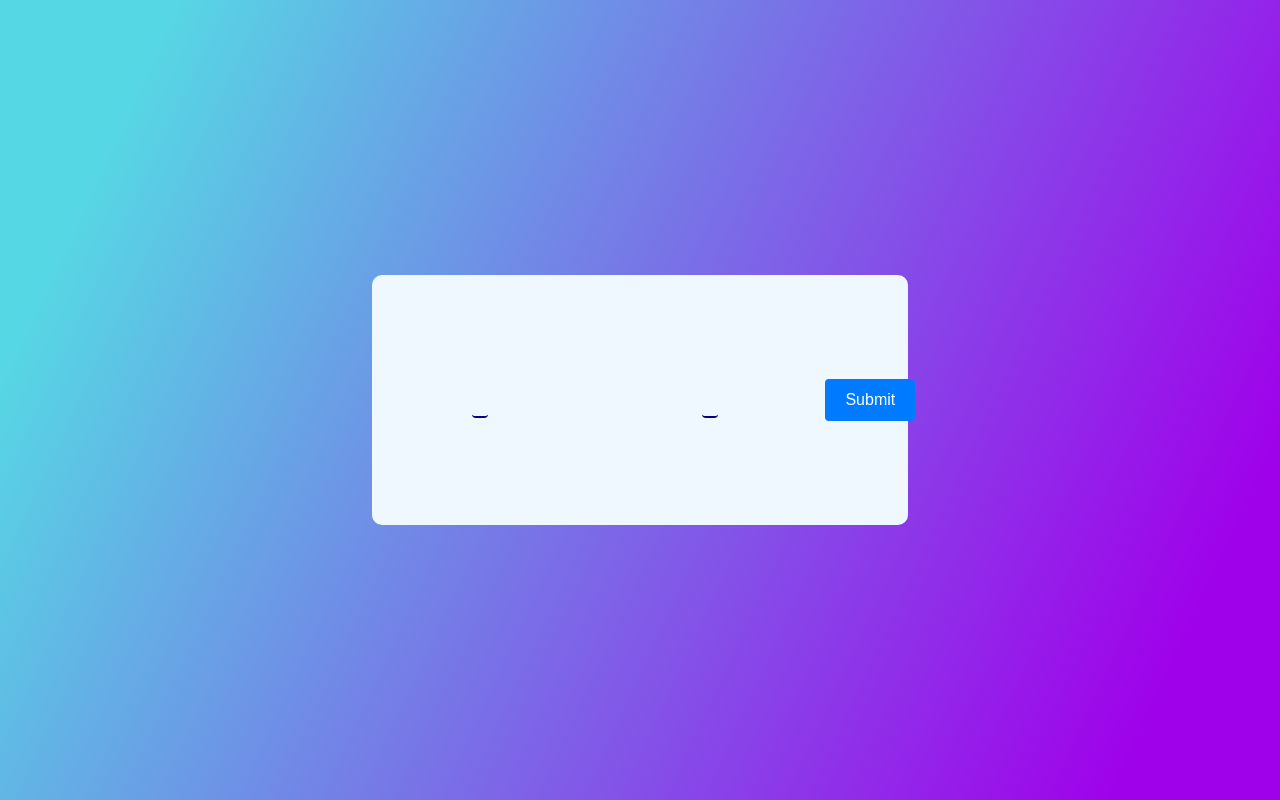
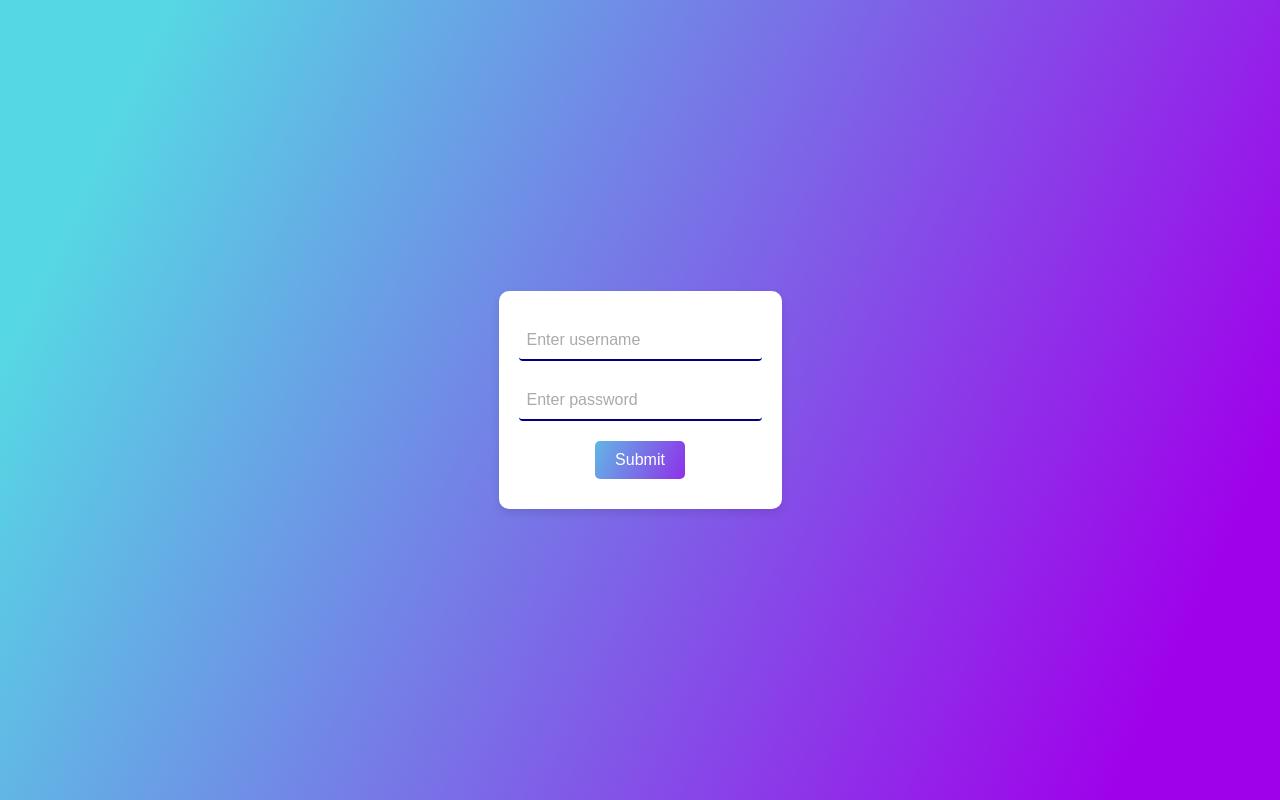
Before and after one commit to Yulai202020/testing-react, a React (Vite) app: page /gradientform in a window 1280 px wide. Built offline with nearby package versions, Linux system fonts and the light colour scheme.

Commit message:
first commit

```diff
--- a/src/components/AnimatedForm.css
+++ b/src/components/AnimatedForm.css
@@ -1,3 +1,5 @@
+/* form doesnt take 100% of space in .box div */
+
 .line-input {
     background: transparent;
     border: none;
@@ -26,15 +28,21 @@
 }
 
 .animated-form {
+    padding: 10px;
     display: flex;
     flex-direction: column;
     justify-content: center;
     align-items: center;
-    flex-basis: 100%;
-    height: 100%;
     background: rgba(0, 0, 0, 0.0);
 }
 
 .animated-form>* {
     margin: 10px;
 }
+
+.animated-form input{
+    width: 100%;
+    height: 40px;
+    margin: 10px;
+    position: relative;
+}
--- a/src/components/GradientForm.css
+++ b/src/components/GradientForm.css
@@ -7,16 +7,25 @@
 }
 
 .gradient-form {
+    padding: 20px;
     display: flex;
+    flex-direction: column;
     align-items: center;
     justify-content: center;
+    background-color: #fff;
+    border-radius: 10px;
+    box-shadow: 0 4px 8px rgba(0, 0, 0, 0.1);
+}
 
-    min-height: 100px;
-    min-width: 100px;
+.gradient-form > * {
+    margin: 10px;
+}
 
-    background-color: aliceblue;
-
-    border-radius: 10px;
+.gradient-form input{
+    width: 100%;
+    height: 40px;
+    margin: 10px;
+    position: relative;
 }
 
 .line-input {
@@ -24,14 +33,9 @@
     border: none;
     border-bottom: 2px solid navy;
     outline: none;
-    padding: 8px;
-    width: 80%;
     box-sizing: border-box;
-    font-size: 16px;
     color: black;
-    text: black;
-    transition: border-color 0.3s ease;
-    margin: 20%;
+    transition: 0.3s;
 }
 
 .line-input::placeholder {
@@ -46,3 +50,35 @@
 .line-input:hover {
     border-bottom: 2px solid blue;
 }
+
+.gradient-button {
+    position: relative;
+    overflow: hidden;
+    border: none;
+    color: #fff;
+    padding: 10px 20px;
+    font-size: 16px;
+    cursor: pointer;
+    outline: none;
+    border-radius: 5px;
+    background: linear-gradient(115deg, #56d8e4 10%, #9f01ea 90%);
+    background-size: 200% 200%;
+    transition: transform 0.3s ease;
+    animation: gradientAnimation 3s ease infinite;
+}
+
+@keyframes gradientAnimation {
+    0% {
+        background-position: 0% 0%;
+    }
+    50% {
+        background-position: 100% 100%;
+    }
+    100% {
+        background-position: 0% 0%;
+    }
+}
+
+.gradient-button:hover {
+    transform: scale(1.05);
+}
--- a/src/components/GradientForm.tsx
+++ b/src/components/GradientForm.tsx
@@ -1,6 +1,5 @@
 import { useState } from "react";
-
-import "./GradientForm.css"
+import "./GradientForm.css";
 
 function GradientForm() {
     const [inputValue, setInputValue] = useState<string>('');
@@ -8,37 +7,31 @@ function GradientForm() {
 
     const onSubmit = (e: React.FormEvent<HTMLFormElement>) => {
         e.preventDefault();
-    }
+        // Here you might handle form submission logic, e.g., validation or API call
+    };
 
     return (
         <div className="container">
             <form onSubmit={onSubmit} className="gradient-form">
                 <input
                     className="line-input"
-                    aria-label="input"
-                    id="input"
+                    aria-label="Username"
+                    id="username"
                     type="text"
                     value={inputValue}
                     onChange={(e: React.ChangeEvent<HTMLInputElement>) => setInputValue(e.target.value)}
-
-                    // using react
-                    // onMouseEnter={(e: React.MouseEvent<HTMLInputElement>) => {e.currentTarget.setAttribute("readonly", "true")}}
-                    // onMouseLeave={(e: React.MouseEvent<HTMLInputElement>) => {e.currentTarget.removeAttribute("readonly")}}
-
                     placeholder="Enter username"
                 />
-
                 <input
                     className="line-input"
-                    aria-label="input"
-                    id="input"
+                    aria-label="Password"
+                    id="password"
                     type="password"
                     value={password}
                     onChange={(e: React.ChangeEvent<HTMLInputElement>) => setPassword(e.target.value)}
                     placeholder="Enter password"
                 />
-
-                <button type="submit">Submit</button>
+                <button className="gradient-button" type="submit">Submit</button>
             </form>
         </div>
     );
```
